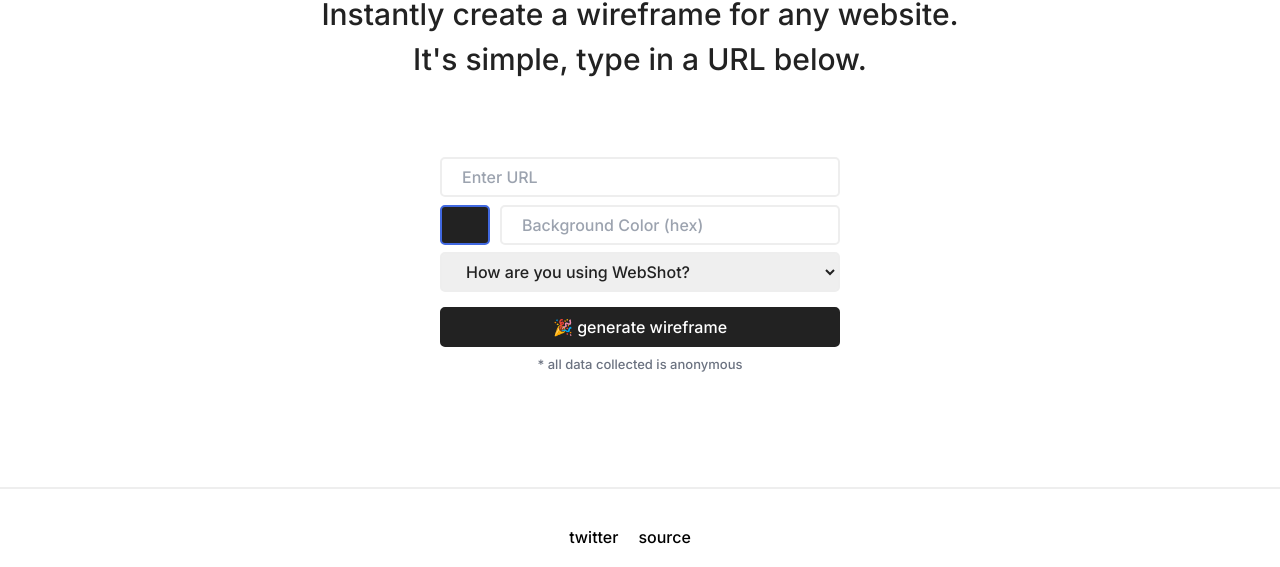
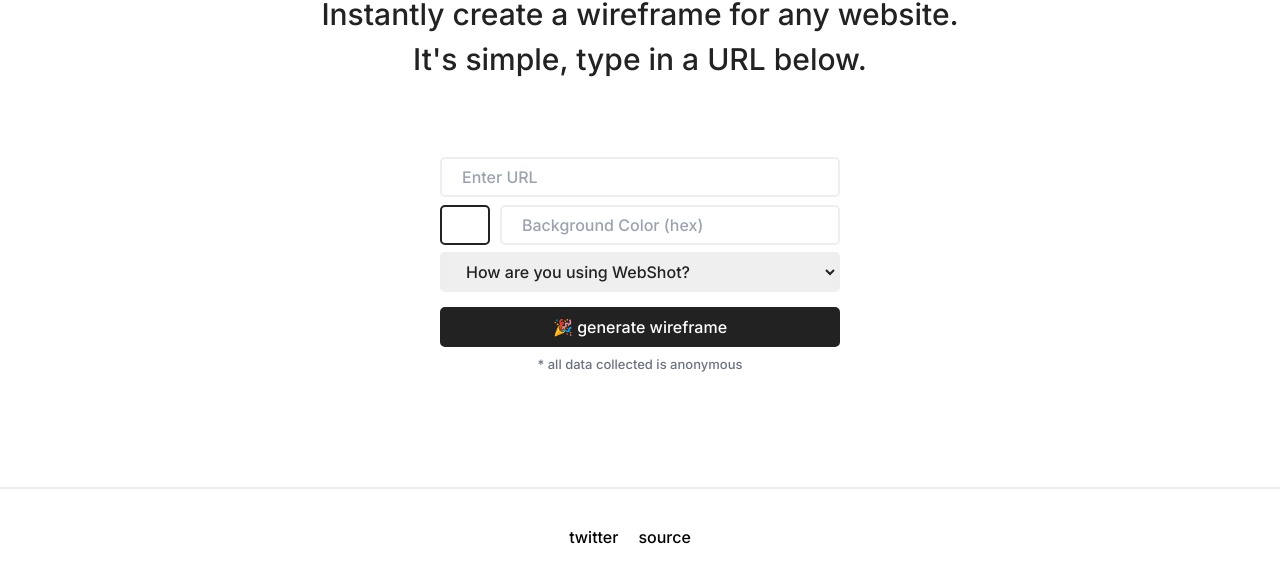
Before and after one commit to sp1ke77/webshot, a plain HTML site: page index.html in a window 1280 px wide. Shown: the part 233-800 px from the top of the page. Drawn offline with nearby package versions, Linux system fonts and the light colour scheme; a script that the page names is missing.

Commit message:
updated border

```diff
--- a/frontend/home.css
+++ b/frontend/home.css
@@ -101,9 +101,9 @@ input {
 #color_demo {
   width: 50px;
   height: 40px;
-  border: 2px solid royalblue;
+  border: 2px solid #222;
   border-radius: 5px;
-  background: #222;
+  background: #fff;
   margin: 0 10px;
   margin-top: -14px;
 }
```
